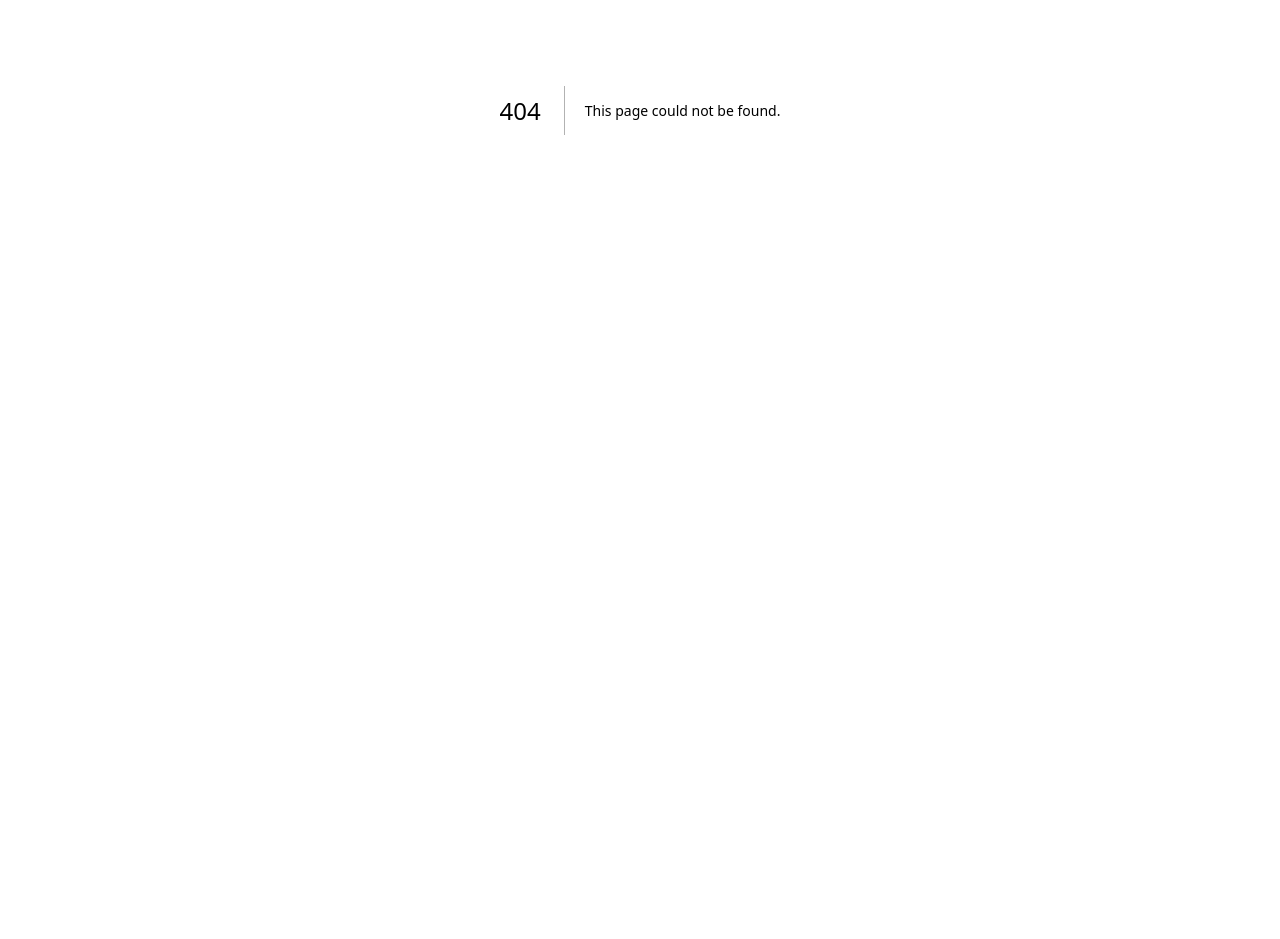
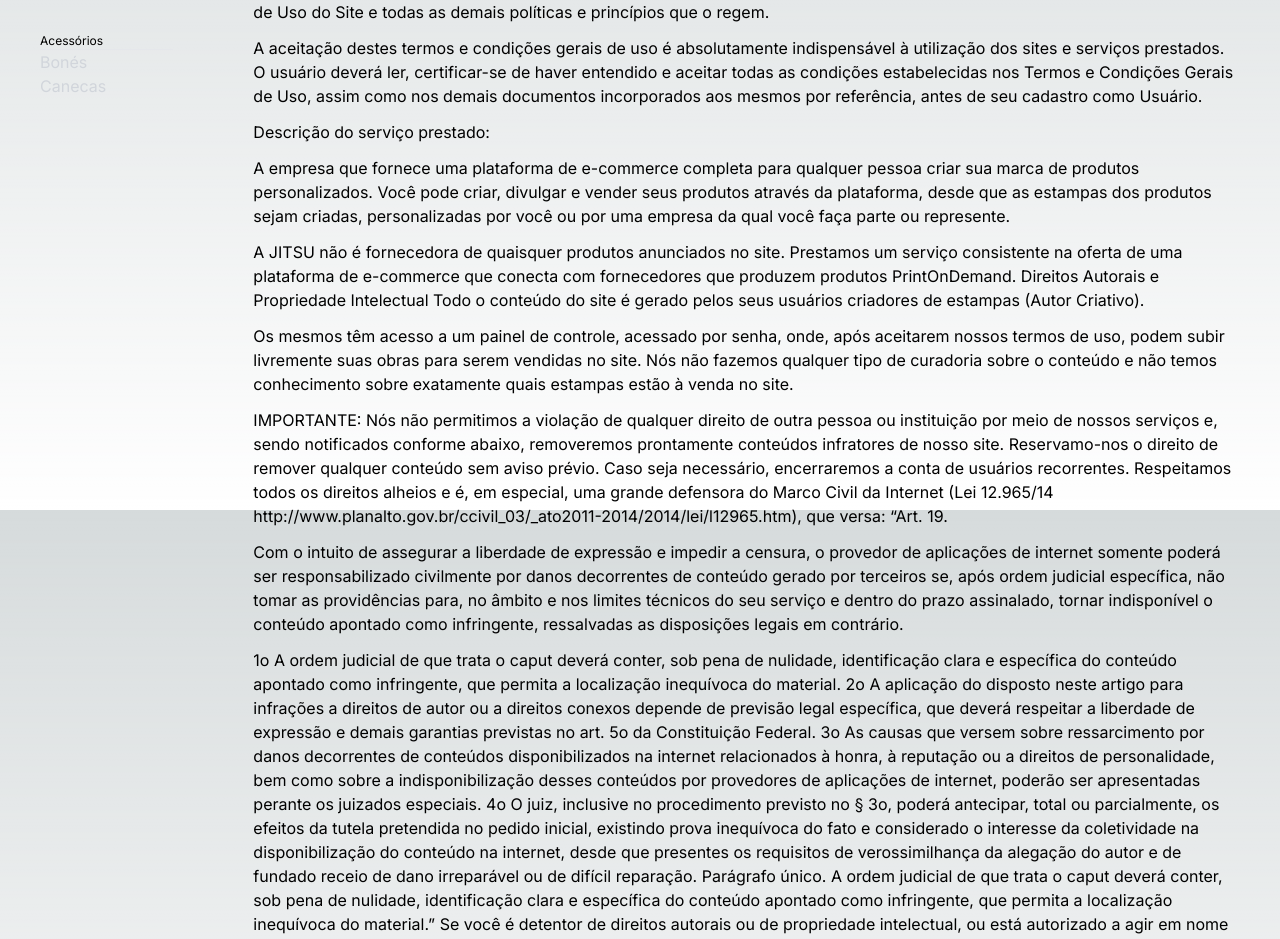
Before and after one commit to jitsudev/loja-jitsu, a Next.js app: page /denuncia in a window 1280 px wide. Before the commit this address had no page. Shown: the part 290-1229 px from the top of the page. Before the commit the page ends 800 px from the top, so only its background shows below. Built offline with nearby package versions, Linux system fonts and the light colour scheme.

Commit message:
Added some static pages

```diff
--- a/app/components/footer.tsx
+++ b/app/components/footer.tsx
@@ -24,7 +24,7 @@ export default function Footer({ className }: any) {
           <Link href="/rastreio" className="text-gray-300 hover:text-gray-200">
             Rastrear Pedido
           </Link>
-          <Link href="/denucia" className="text-gray-300 hover:text-gray-200">
+          <Link href="/denuncia" className="text-gray-300 hover:text-gray-200">
             Uso ilegal de marcas
           </Link>
         </nav>
--- a/app/components/menu.tsx
+++ b/app/components/menu.tsx
@@ -5,7 +5,7 @@ export default function Menu() {
   return (
     <nav className="flex flex-col p-10 w-1/6">
       <span className="text-xs border-solid border-b-[1px]">Vestuário</span>
-      <Link href="/tshirts" className="text-gray-300 hover:text-gray-200">
+      <Link href="/camisas" className="text-gray-300 hover:text-gray-200">
         Camisas
       </Link>
       <Link href="/regatas" className="text-gray-300 hover:text-gray-200">
--- /dev/null
+++ b/app/contato/page.tsx
@@ -0,0 +1,14 @@
+export default function Page() {
+  return (
+    <>
+      <main>
+        <h1>Contato</h1>
+        <form action="contato">
+          <input type="text" />
+          <input type="text" />
+          <button>Enviar</button>
+        </form>
+      </main>
+    </>
+  );
+}
--- /dev/null
+++ b/app/denuncia/page.tsx
@@ -0,0 +1,106 @@
+export default function Page() {
+  return (
+    <>
+      <h1>Abuso ou uso ilegal de marcas e desenhos</h1>
+      <p>
+        Caso encontre alguma estampa de conteúdo abusivo, ilegal ou que
+        considere ofensivo, por favor, envie os dados que pedidos abaixo para
+        retirarmos o produto do ar ou tomarmos as providências necessárias.
+      </p>
+      <p>
+        Qualquer pessoa, doravante denominada Usuário, que pretenda utilizar os
+        serviços, deverá aceitar os Termos e Condições Gerais de Uso do Site e
+        todas as demais políticas e princípios que o regem.
+      </p>
+      <p>
+        A aceitação destes termos e condições gerais de uso é absolutamente
+        indispensável à utilização dos sites e serviços prestados. O usuário
+        deverá ler, certificar-se de haver entendido e aceitar todas as
+        condições estabelecidas nos Termos e Condições Gerais de Uso, assim como
+        nos demais documentos incorporados aos mesmos por referência, antes de
+        seu cadastro como Usuário.
+      </p>
+      <h2>Descrição do serviço prestado:</h2>
+      <p>
+        A empresa que fornece uma plataforma de e-commerce completa para
+        qualquer pessoa criar sua marca de produtos personalizados. Você pode
+        criar, divulgar e vender seus produtos através da plataforma, desde que
+        as estampas dos produtos sejam criadas, personalizadas por você ou por
+        uma empresa da qual você faça parte ou represente.
+      </p>
+      <p>
+        A JITSU não é fornecedora de quaisquer produtos anunciados no site.
+        Prestamos um serviço consistente na oferta de uma plataforma de
+        e-commerce que conecta com fornecedores que produzem produtos
+        PrintOnDemand. Direitos Autorais e Propriedade Intelectual Todo o
+        conteúdo do site é gerado pelos seus usuários criadores de estampas
+        (Autor Criativo).
+      </p>
+      <p>
+        Os mesmos têm acesso a um painel de controle, acessado por senha, onde,
+        após aceitarem nossos termos de uso, podem subir livremente suas obras
+        para serem vendidas no site. Nós não fazemos qualquer tipo de curadoria
+        sobre o conteúdo e não temos conhecimento sobre exatamente quais
+        estampas estão à venda no site.
+      </p>
+      <p>
+        IMPORTANTE: Nós não permitimos a violação de qualquer direito de outra
+        pessoa ou instituição por meio de nossos serviços e, sendo notificados
+        conforme abaixo, removeremos prontamente conteúdos infratores de nosso
+        site. Reservamo-nos o direito de remover qualquer conteúdo sem aviso
+        prévio. Caso seja necessário, encerraremos a conta de usuários
+        recorrentes. Respeitamos todos os direitos alheios e é, em especial, uma
+        grande defensora do Marco Civil da Internet (Lei 12.965/14
+        http://www.planalto.gov.br/ccivil_03/_ato2011-2014/2014/lei/l12965.htm),
+        que versa: “Art. 19.
+      </p>
+      <p>
+        Com o intuito de assegurar a liberdade de expressão e impedir a censura,
+        o provedor de aplicações de internet somente poderá ser responsabilizado
+        civilmente por danos decorrentes de conteúdo gerado por terceiros se,
+        após ordem judicial específica, não tomar as providências para, no
+        âmbito e nos limites técnicos do seu serviço e dentro do prazo
+        assinalado, tornar indisponível o conteúdo apontado como infringente,
+        ressalvadas as disposições legais em contrário.
+      </p>
+      <p>
+        1o A ordem judicial de que trata o caput deverá conter, sob pena de
+        nulidade, identificação clara e específica do conteúdo apontado como
+        infringente, que permita a localização inequívoca do material. 2o A
+        aplicação do disposto neste artigo para infrações a direitos de autor ou
+        a direitos conexos depende de previsão legal específica, que deverá
+        respeitar a liberdade de expressão e demais garantias previstas no art.
+        5o da Constituição Federal. 3o As causas que versem sobre ressarcimento
+        por danos decorrentes de conteúdos disponibilizados na internet
+        relacionados à honra, à reputação ou a direitos de personalidade, bem
+        como sobre a indisponibilização desses conteúdos por provedores de
+        aplicações de internet, poderão ser apresentadas perante os juizados
+        especiais. 4o O juiz, inclusive no procedimento previsto no § 3o, poderá
+        antecipar, total ou parcialmente, os efeitos da tutela pretendida no
+        pedido inicial, existindo prova inequívoca do fato e considerado o
+        interesse da coletividade na disponibilização do conteúdo na internet,
+        desde que presentes os requisitos de verossimilhança da alegação do
+        autor e de fundado receio de dano irreparável ou de difícil reparação.
+        Parágrafo único. A ordem judicial de que trata o caput deverá conter,
+        sob pena de nulidade, identificação clara e específica do conteúdo
+        apontado como infringente, que permita a localização inequívoca do
+        material.” Se você é detentor de direitos autorais ou de propriedade
+        intelectual, ou está autorizado a agir em nome de um detentor, por
+        gentileza, reporte-nos a violação através deste formulário, seguindo o
+        modelo abaixo: No Assunto do e-mail insira: Notificação de violação de
+        direitos Na Descrição, escreva sua mensagem, com o máximo de detalhes
+        possíveis e, ao final, adicione as duas declarações a seguir: “Por fim,
+        eu atesto que o uso do material aqui mencionado não foi autorizado pelo
+        detentor dos direitos autorais e/ou de propriedade intelectual do mesmo,
+        por seu representante ou pela lei.” “Eu atesto que as informações nesta
+        notificação são verdadeiras em sua integralidade, sob as penas da lei, e
+        que sou o detentor dos direitos ou estou autorizado a agir em defesa dos
+        mesmos.” Forneça todos os dados solicitados no formulário, como nome
+        completo, link do produto com sua arte, etc. Em Anexos, forneça todos os
+        comprovantes que você é, de fato, detentor dos direitos de determinada
+        arte. Clique aqui para acessar uma mensagem de exemplo que você pode nos
+        enviar
+      </p>
+    </>
+  );
+}
--- a/app/layout.tsx
+++ b/app/layout.tsx
@@ -2,6 +2,9 @@ import { SpeedInsights } from "@vercel/speed-insights/next";
 import type { Metadata } from "next";
 import { Inter } from "next/font/google";
 import "./globals.css";
+import Header from "./components/header";
+import Menu from "./components/menu";
+import Footer from "./components/footer";
 
 const inter = Inter({ subsets: ["latin"] });
 
@@ -18,7 +21,18 @@ export default function RootLayout({
   return (
     <html lang="en">
       <SpeedInsights />
-      <body className={inter.className}>{children}</body>
+      <body className={inter.className}>
+        <div className="flex flex-col h-screen justify-between">
+          <Header className="flex flex-row items-center justify-between p-10" />
+          <main className="mb-auto flex w-full">
+            <Menu />
+            <div className="flex flex-row gap-3 flex-wrap w-5/6 p-10">
+              {children}
+            </div>
+          </main>
+          <Footer className="flex flex-col" />
+        </div>
+      </body>
     </html>
   );
 }
--- a/app/page.tsx
+++ b/app/page.tsx
@@ -1,23 +1,11 @@
-import Header from "./components/header";
-import Footer from "./components/footer";
-import Menu from "./components/menu";
 import Produto from "./components/produto";
 
 export default function Home() {
   return (
     <>
-      <div className="flex flex-col h-screen justify-between">
-        <Header className="flex flex-row items-center justify-between p-10" />
-        <main className="mb-auto flex w-full">
-          <Menu />
-          <div className="flex flex-row gap-3 flex-wrap w-5/6 p-10">
-            {[...Array(10)].map((e, i) => (
-              <Produto key={i} />
-            ))}
-          </div>
-        </main>
-        <Footer className="flex flex-col" />
-      </div>
+      {[...Array(10)].map((e, i) => (
+        <Produto key={i} />
+      ))}
     </>
   );
 }
--- /dev/null
+++ b/app/rastreio/page.tsx
@@ -0,0 +1,13 @@
+export default function Page() {
+  return (
+    <>
+      <h1>Rastreio de pedidos</h1>
+      <h2>Insira o número do pedido para que fazer o rasteio do seu pedido.</h2>
+      <form>
+        <label htmlFor="pedido">Nº do pedido:</label>
+        <input type="text" name="pedido" placeholder="Ex: JTS000152" />
+        <button>Rastrear</button>
+      </form>
+    </>
+  );
+}
--- /dev/null
+++ b/app/trocas/page.tsx
@@ -0,0 +1,16 @@
+export default function Page() {
+  return (
+    <>
+      <h1>Central de trocas e devoluções</h1>
+      <h2>
+        Insira o número do pedido da compra efetuada para que possamos
+        identificar quais produtos deseja solicitar a troca.
+      </h2>
+      <form>
+        <label htmlFor="pedido">Nº do pedido:</label>
+        <input type="text" name="pedido" placeholder="Ex: JTS000152" />
+        <button>Enviar solicitação</button>
+      </form>
+    </>
+  );
+}
```
